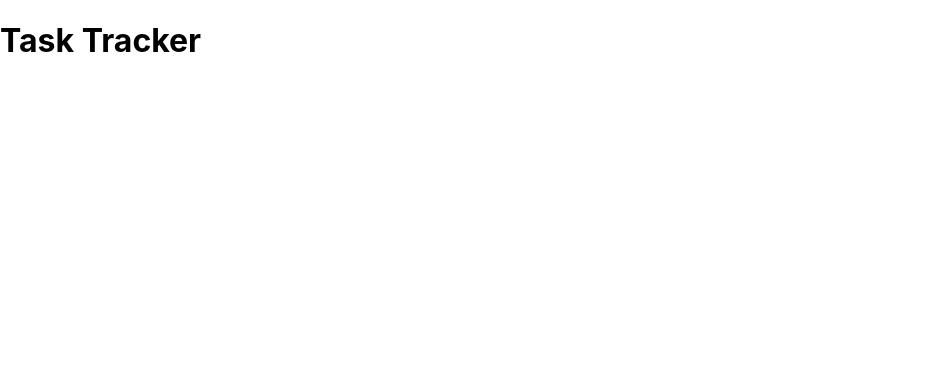
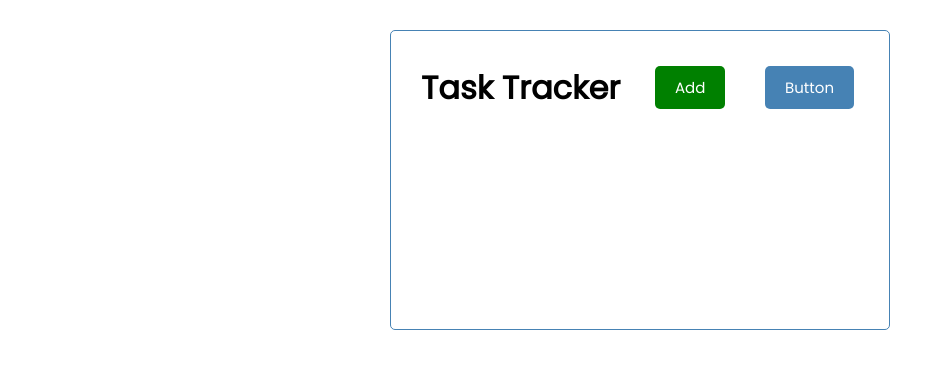
Before and after one commit to tamim36/task-tracker, a React (Create React App) app: page / in a window 1280 px wide. Shown: the top 368 px of the page, without its empty margins (0-952 px from the left). Built offline with nearby package versions, Linux system fonts and the light colour scheme.

Commit message:
adding button componeent

```diff
--- /dev/null
+++ b/src/components/Button.js
@@ -0,0 +1,22 @@
+import PropTypes from 'prop-types'
+import React from 'react'
+
+const Button = ({ color, text }) => {
+  return (
+    <button className='btn' style={{backgroundColor: color}} >
+        {text}
+    </button>
+  )
+}
+
+Button.defaultProps = {
+    color: 'steelblue',
+    text: 'Button'
+}
+
+Button.propTypes = {
+    color: PropTypes.string,
+    text: PropTypes.string
+}
+
+export default Button
--- a/src/components/Header.js
+++ b/src/components/Header.js
@@ -1,11 +1,14 @@
 import ProptTypes from 'prop-types'
+import Button from './Button'
 
 const Header = ({ title }) => {
   return (
-    <header>
+    <header className='header'>
         <h1>
             { title }
         </h1>
+        <Button text={'Add'} color={'green'} />
+        <Button />
     </header>
   )
 }
@@ -14,8 +17,14 @@
     title: 'Task Tracker',
 }
 
-Header.ProptTypes = {
+Header.proptTypes = {
     title: ProptTypes.string.isRequired,
 }
 
+// css in js
+// const headingStyle = {
+//     color: 'red',
+//     backgroundColor: 'black',
+// }
+
 export default Header
--- a/src/index.css
+++ b/src/index.css
@@ -1,13 +1,112 @@
-body {
+@import url('https://fonts.googleapis.com/css2?family=Poppins:wght@300;400&display=swap');
+
+* {
+  box-sizing: border-box;
   margin: 0;
-  font-family: -apple-system, BlinkMacSystemFont, 'Segoe UI', 'Roboto', 'Oxygen',
-    'Ubuntu', 'Cantarell', 'Fira Sans', 'Droid Sans', 'Helvetica Neue',
-    sans-serif;
-  -webkit-font-smoothing: antialiased;
-  -moz-osx-font-smoothing: grayscale;
+  padding: 0;
 }
 
-code {
-  font-family: source-code-pro, Menlo, Monaco, Consolas, 'Courier New',
-    monospace;
+body {
+  font-family: 'Poppins', sans-serif;
 }
+
+.container {
+  max-width: 500px;
+  margin: 30px auto;
+  overflow: auto;
+  min-height: 300px;
+  border: 1px solid steelblue;
+  padding: 30px;
+  border-radius: 5px;
+}
+
+.header {
+  display: flex;
+  justify-content: space-between;
+  align-items: center;
+  margin-bottom: 20px;
+}
+
+.btn {
+  display: inline-block;
+  background: #000;
+  color: #fff;
+  border: none;
+  padding: 10px 20px;
+  margin: 5px;
+  border-radius: 5px;
+  cursor: pointer;
+  text-decoration: none;
+  font-size: 15px;
+  font-family: inherit;
+}
+
+.btn:focus {
+  outline: none;
+}
+
+.btn:active {
+  transform: scale(0.98);
+}
+
+.btn-block {
+  display: block;
+  width: 100%;
+}
+
+.task {
+  background: #f4f4f4;
+  margin: 5px;
+  padding: 10px 20px;
+  cursor: pointer;
+}
+
+.task.reminder {
+  border-left: 5px solid green;
+}
+
+.task h3 {
+  display: flex;
+  align-items: center;
+  justify-content: space-between;
+}
+
+.add-form {
+  margin-bottom: 40px;
+}
+
+.form-control {
+  margin: 20px 0;
+}
+
+.form-control label {
+  display: block;
+}
+
+.form-control input {
+  width: 100%;
+  height: 40px;
+  margin: 5px;
+  padding: 3px 7px;
+  font-size: 17px;
+}
+
+.form-control-check {
+  display: flex;
+  align-items: center;
+  justify-content: space-between;
+}
+
+.form-control-check label {
+  flex: 1;
+}
+
+.form-control-check input {
+  flex: 2;
+  height: 20px;
+}
+
+footer {
+  margin-top: 30px;
+  text-align: center;
+}
```
